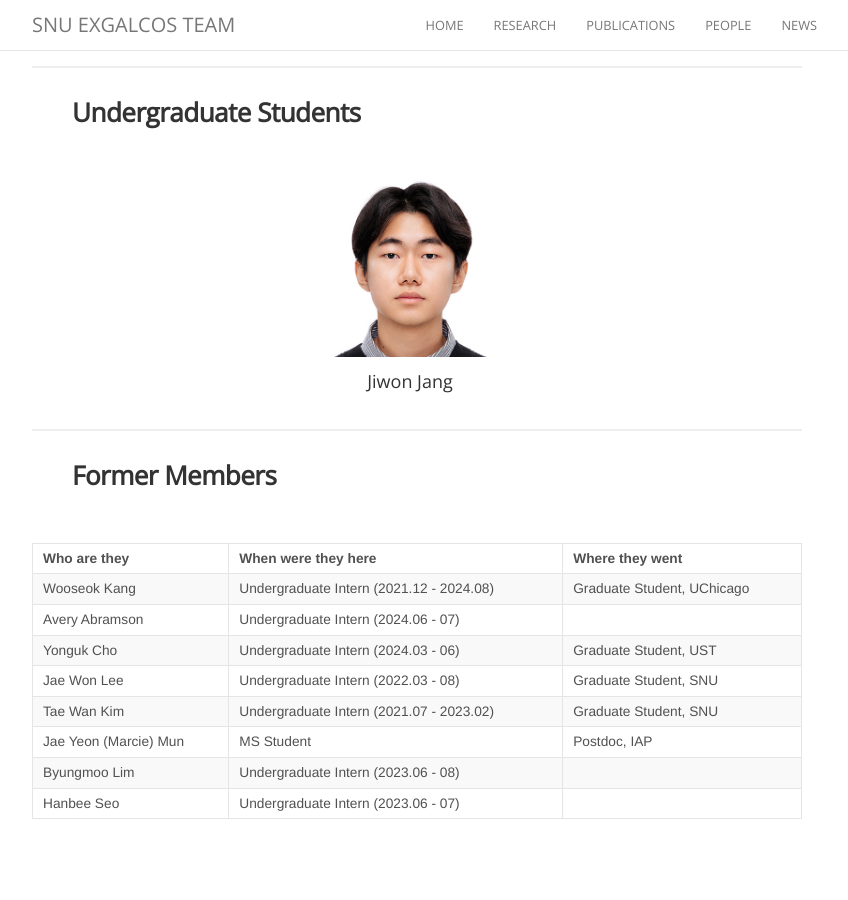
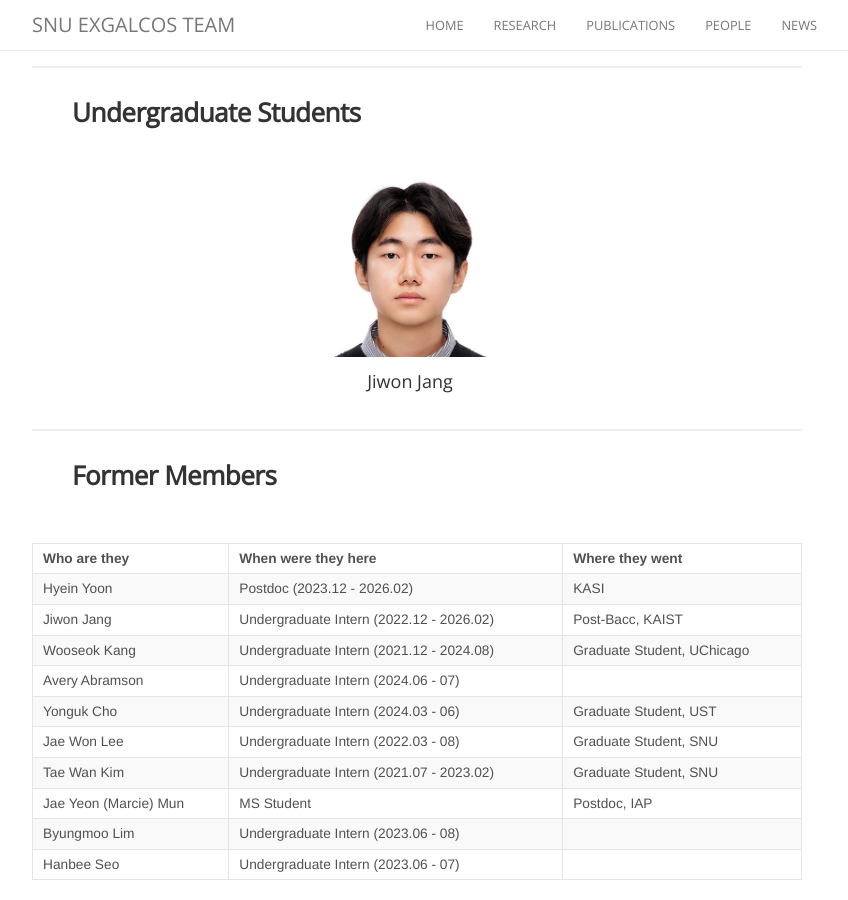
Before and after one commit to exgalcos/exgalcos.github.io, a Jekyll site: the page built from people.md, in a window 1280 px wide and 900 px high, scrolled down 1981 px. Shown: the whole window, without its empty margins (223-1071 px from the left). Built offline with Jekyll 4.4.1, drawn with Linux system fonts in a browser that asks for light colours; nearby versions of some CDN libraries; comment, search, counter and statistics services are not loaded; before the commit the page ends 2820 px from its top, so only the background shows below that.

Commit message:
Update people.md

```diff
--- a/people.md
+++ b/people.md
@@ -56,6 +56,8 @@ permalink: /people/
 
 | Who are they | When were they here | Where they went |
 | :------------- |:-------------| :-----------| :-----------|
+| Hyein Yoon | Postdoc (2023.12 - 2026.02) | KASI |
+| Jiwon Jang | Undergraduate Intern (2022.12 - 2026.02) | Post-Bacc, KAIST |
 | Wooseok Kang | Undergraduate Intern (2021.12 - 2024.08) | Graduate Student, UChicago |
 | Avery Abramson | Undergraduate Intern (2024.06 - 07) | |
 | Yonguk Cho | Undergraduate Intern (2024.03 - 06) | Graduate Student, UST |
```
